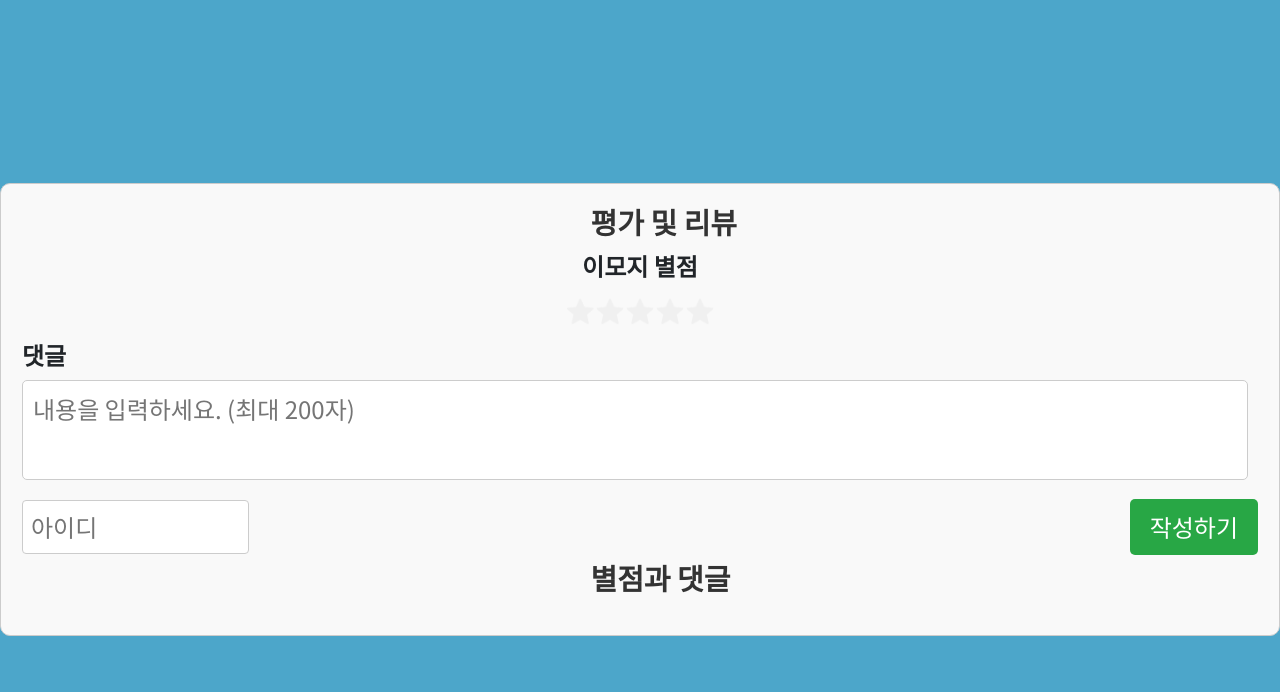
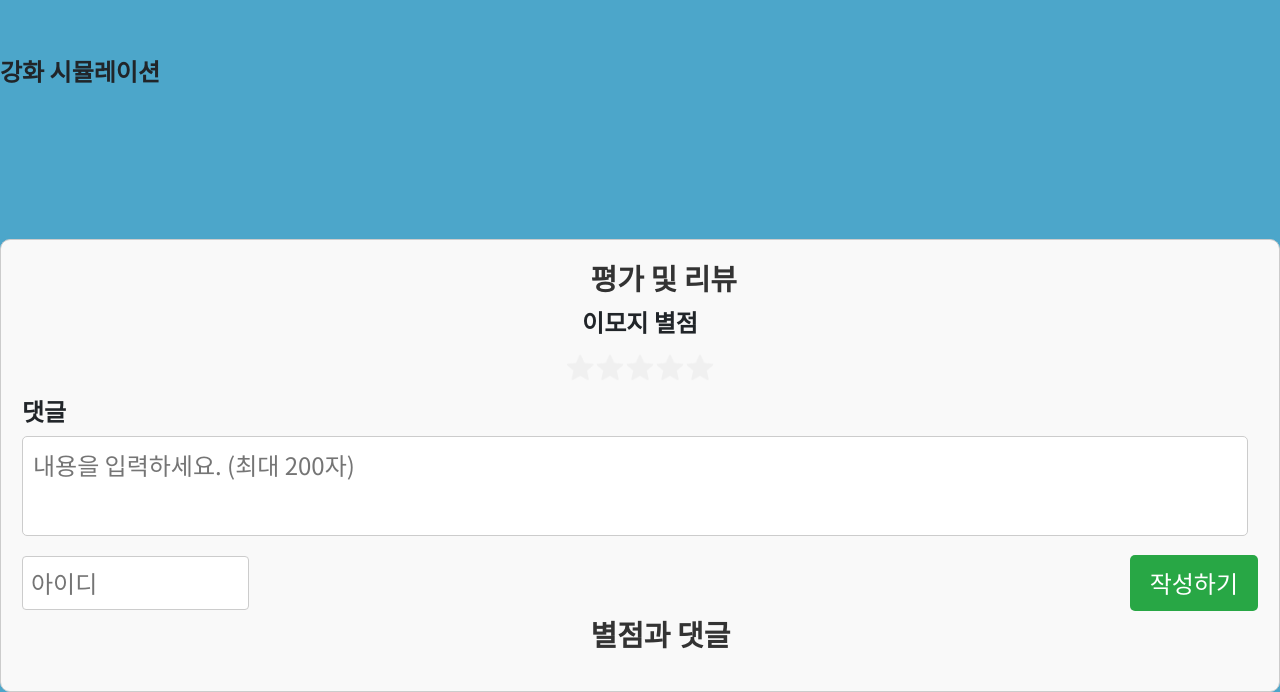
Before and after one commit to bobomarubobo/gagobobo, a plain HTML site: page 최종.html in a window 1280 px wide. Shown: the part 947-1639 px from the top of the page. Before the commit the page ends 1583 px from the top, so only its background shows below. Drawn offline with nearby package versions, Linux system fonts and the light colour scheme; a web font is replaced by a local one.

Commit message:
Update 최종.html

```diff
--- a/최종.html
+++ b/최종.html
@@ -377,6 +377,7 @@
 </head>
 
 <body>
+    <div class="header">강화 시뮬레이션</div>
     <div class="nav">
         <a href="#" id="GG" onclick="goToEnhancePage()">강화하기</a>
         <a href="#" id="DD" onclick="goToDexPage()">도감</a>
```
